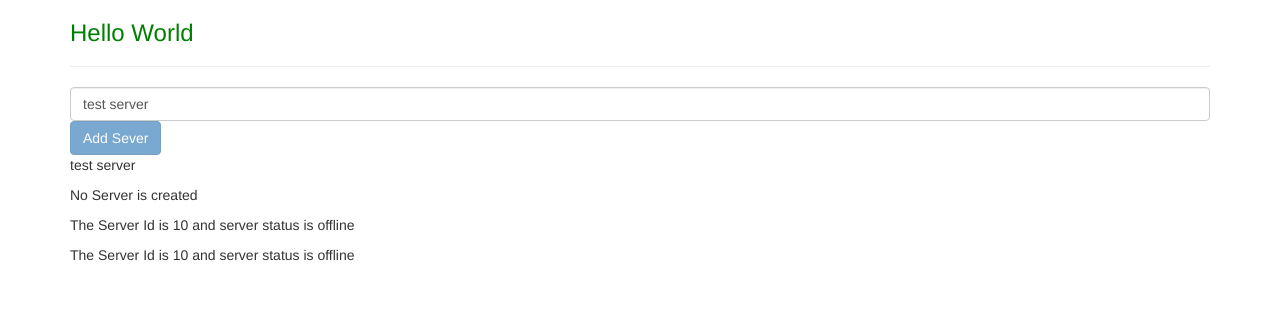
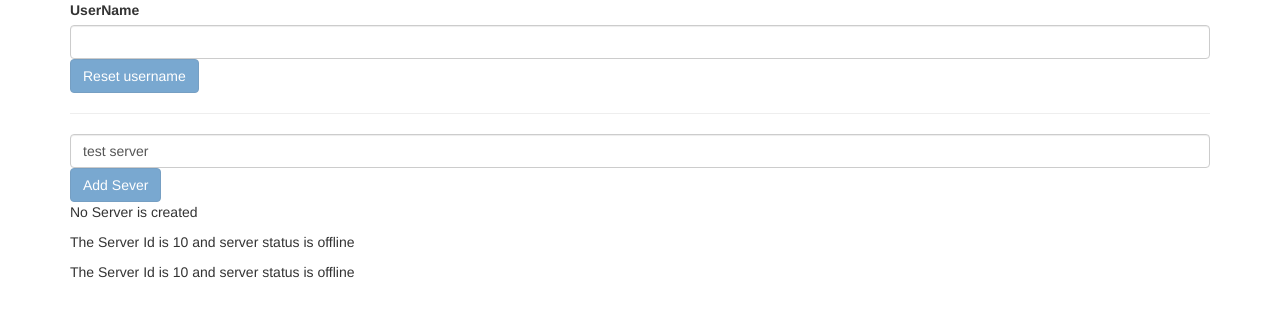
Before and after one commit to sravanreddy234/my-first-app, an Angular app: page / in a window 1280 px wide. Shown: the top 316 px of the page. Built offline with nearby package versions, Linux system fonts and the light colour scheme.

Commit message:
Data Binding all Concepts
Data Binding all Concepts combined

```diff
--- a/src/app/app.component.html
+++ b/src/app/app.component.html
@@ -1,7 +1,9 @@
 <div class="container">
   <div class="row">
     <div class="col-xs-12">
-<h3>Hello World</h3>
+      <label>UserName</label><input type = "text" class = "form-control" [(ngModel)] = "username">
+     <button class= "btn btn-primary" [disabled] = "username===''" (click) = "username=''">Reset username</button>
+      <p>{{ username }}</p>
 <hr>
 <app-servers></app-servers>
     </div>
--- a/src/app/app.component.ts
+++ b/src/app/app.component.ts
@@ -7,5 +7,5 @@ import { Component } from '@angular/core';
   styles: ['h3{color: green;}']
 })
 export class AppComponent {
-
+  username = "";
 }
--- a/src/app/servers/servers.component.html
+++ b/src/app/servers/servers.component.html
@@ -1,7 +1,7 @@
 <!-- <input type="text" class="form-control" (input) = "onUpdateServerName($event)"> -->
 <input type="text" class="form-control" [(ngModel)] = "serverName">
 <button class= "btn btn-primary" [disabled] = "allowNewServer" (click) = "onCreateServer()">Add Sever</button>
-<p> {{ serverName }}</p>
+<!-- <p> {{ serverName }}</p> -->
 <p> {{ serverCreatingStatus }}</p>
 <app-server></app-server>
 <app-server></app-server>
--- a/src/app/servers/servers.component.ts
+++ b/src/app/servers/servers.component.ts
@@ -9,6 +9,7 @@ export class ServersComponent implements OnInit {
     allowNewServer = false;
     serverCreatingStatus = "No Server is created";
     serverName = "test server";
+
   constructor() {
     setTimeout(() => {
       this.allowNewServer = true;
@@ -17,7 +18,7 @@ export class ServersComponent implements OnInit {
   ngOnInit(): void {
   }
   onCreateServer(){
-    this.serverCreatingStatus = "Server is Created";
+    this.serverCreatingStatus = "Server is Created "+this.serverName;
   }
 
   onUpdateServerName(event:Event){
```
